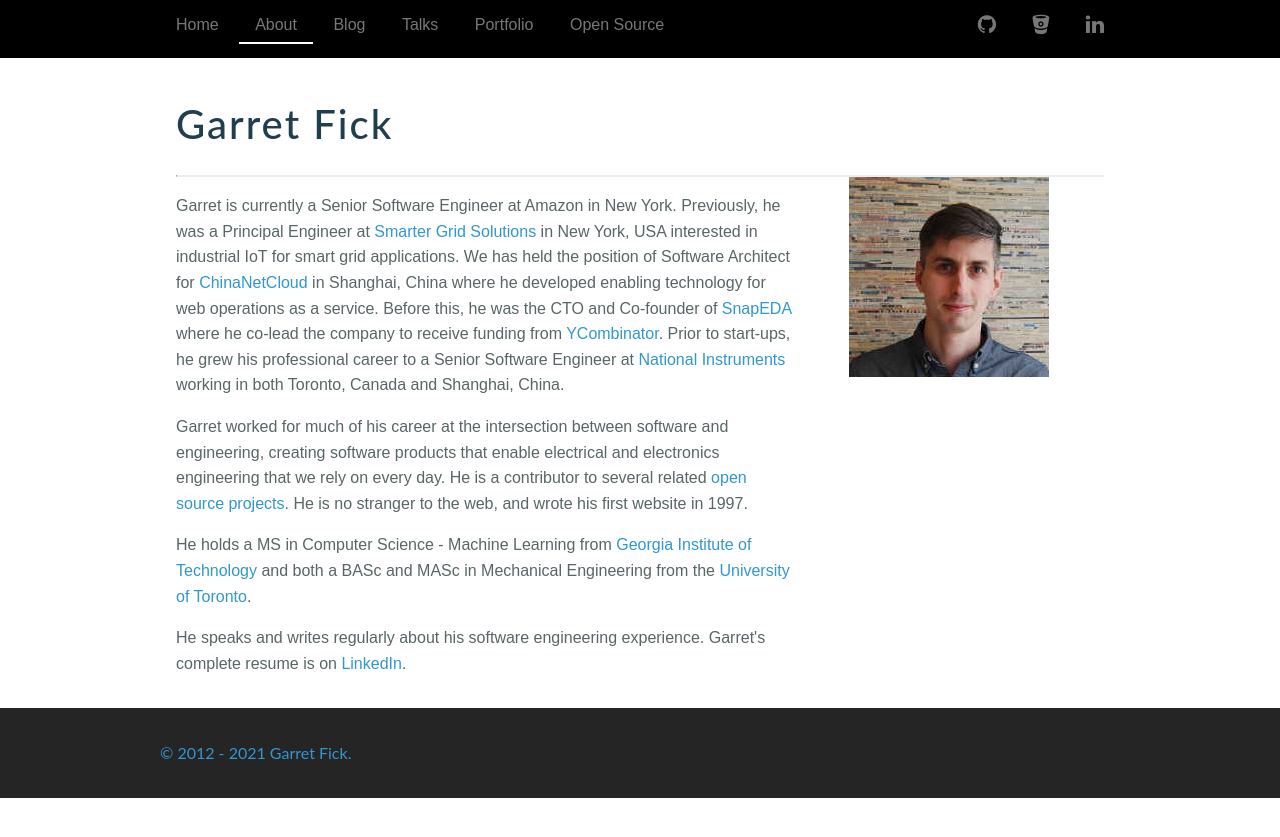
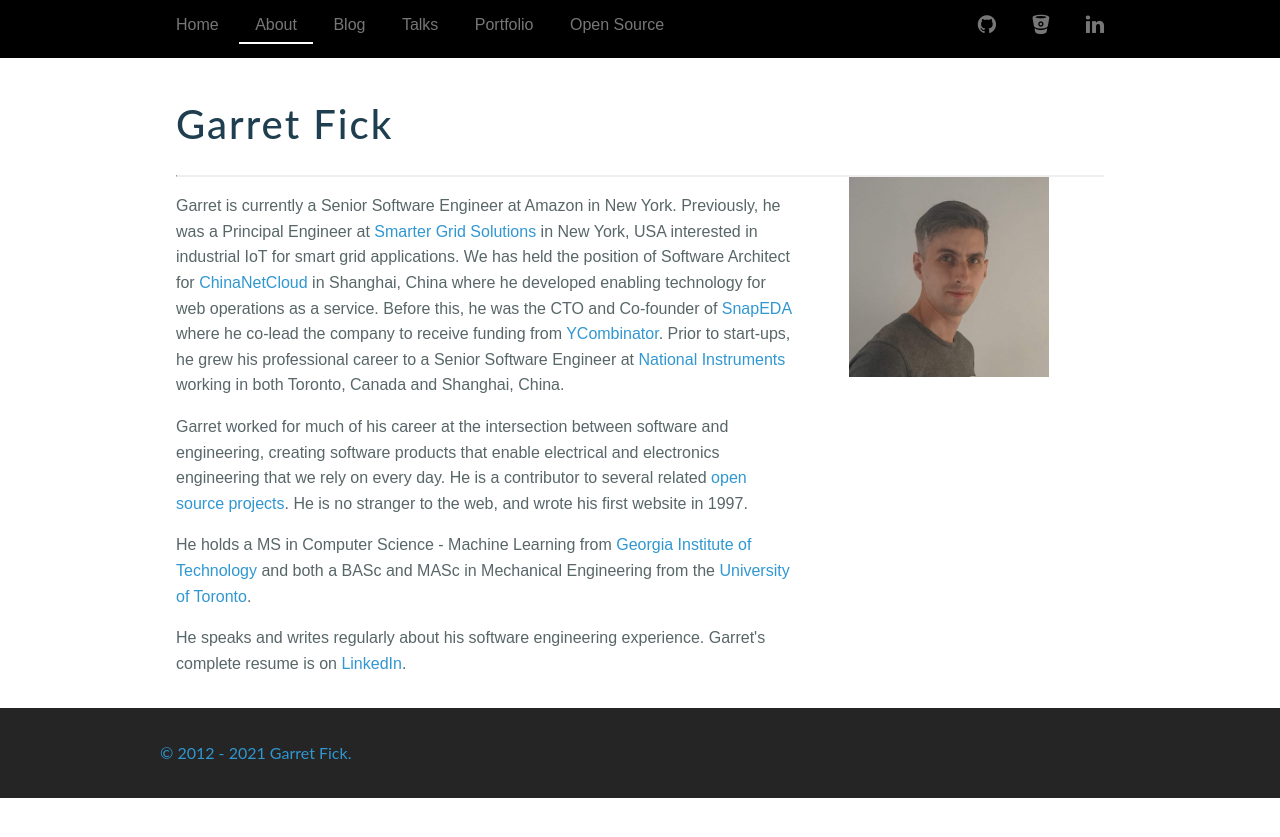
Before and after one commit to garretfick/garretfick.github.io, a Jekyll site: the page built from about/index.html, in a window 1280 px wide. Shown: the top 837 px of the page. Built offline with Jekyll 4.4.1, drawn with Linux system fonts in a browser that asks for light colours.

Commit message:
Update headshot

```diff
--- a/about/index.html
+++ b/about/index.html
@@ -40,5 +40,5 @@
     </p>
 </div>
 <div class="pure-u-md-1-3 pure-u-1">
-    <img src="/static/img/headshot.jpg" alt=""/>
+    <img src="/static/img/headshot-200.png" alt=""/>
 </div>
```
Also changed, not shown: static/img/favicon.png, static/img/headshot-200.png (added), static/img/headshot.jpg (deleted), static/img/headshot.png (added).
